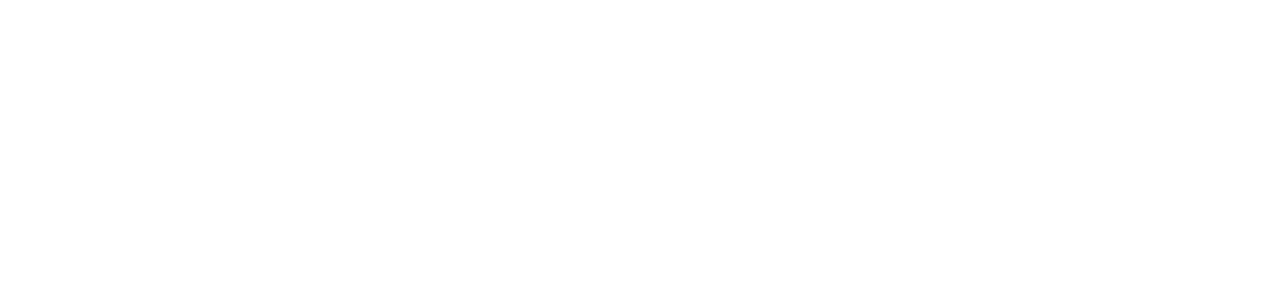
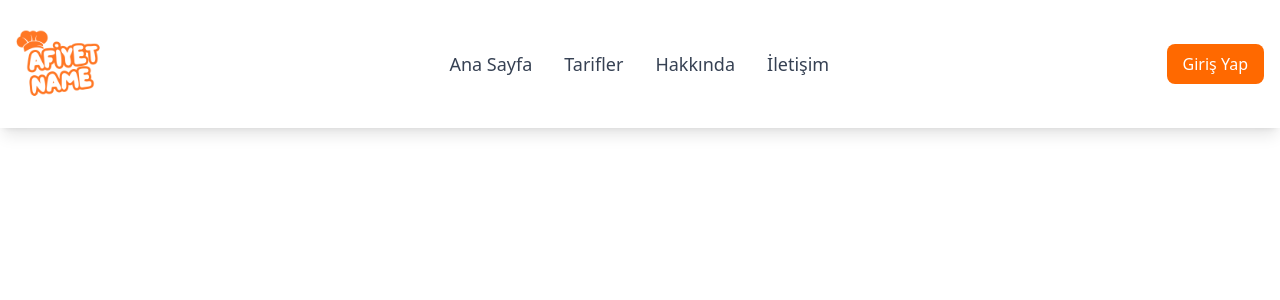
Before and after one commit to poyrazavsever/AfiyetName, a Next.js app: page / in a window 1280 px wide. Shown: the top 300 px of the page. Built offline with nearby package versions, Linux system fonts and the light colour scheme.

Commit message:
feat: created layout and footer

```diff
--- /dev/null
+++ b/components/Footer.jsx
@@ -0,0 +1,11 @@
+import React from 'react'
+
+const Footer = () => {
+  return (
+    <div>
+
+    </div>
+  )
+}
+
+export default Footer
--- /dev/null
+++ b/components/Layout.jsx
@@ -0,0 +1,22 @@
+import React from 'react'
+
+import Navbar from './Navbar'
+import Footer from './Footer'
+
+const Layout = ({children}) => {
+  return (
+    <div>
+
+        <Navbar />
+
+        <main>
+            {children}
+        </main>
+
+        <Footer />
+
+    </div>
+  )
+}
+
+export default Layout
--- a/pages/_app.js
+++ b/pages/_app.js
@@ -1,5 +1,10 @@
+import Layout from "@/components/Layout";
 import "@/styles/globals.css";
 
 export default function App({ Component, pageProps }) {
-  return <Component {...pageProps} />;
+  return (
+    <Layout>
+      <Component {...pageProps} />
+    </Layout>
+  );
 }
```
Also changed, not shown: public/Logo.png (deleted).
